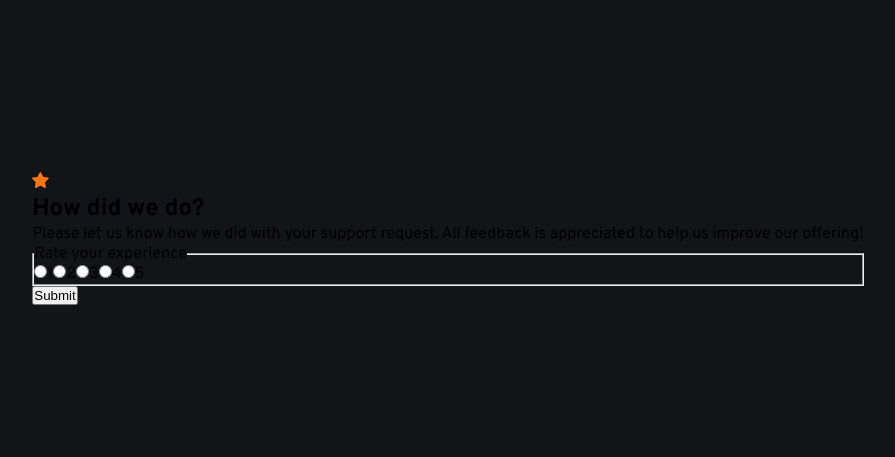
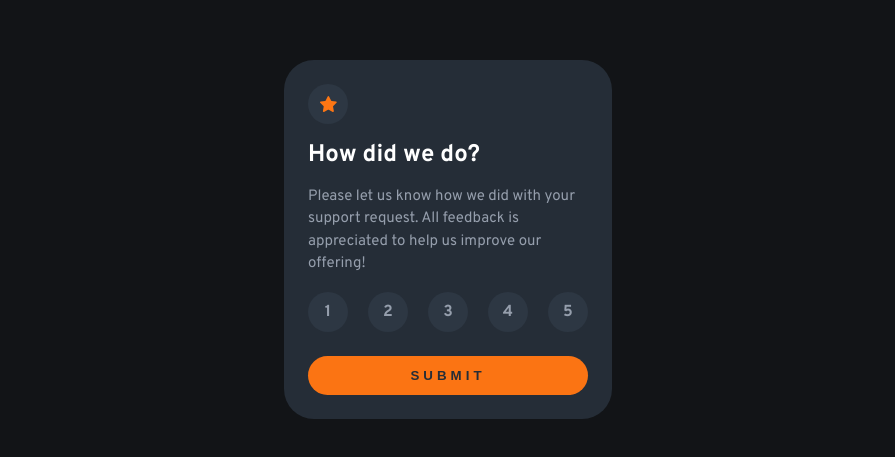
Before and after one commit to Natata08/rating-component, a React (Vite) app: page / in a window 1280 px wide. Shown: the part 161-618 px from the top of the page, without its empty margins (192-1087 px from the left). Built offline with nearby package versions, Linux system fonts and the light colour scheme.

Commit message:
add styling for RatingCard component

```diff
--- a/src/components/RatingCard.jsx
+++ b/src/components/RatingCard.jsx
@@ -1,27 +1,36 @@
+import styles from "./RatingCard.module.css";
+
 const RatingCard = () => {
   const ratings = [1, 2, 3, 4, 5];
   return (
-    <div>
-      <div>
+    <div className={styles.card}>
+      <div className={styles.starIcon}>
         <img src='/images/icon-star.svg' alt='Star icon' />
       </div>
-      <h2>How did we do?</h2>
-      <p>
+      <h2 className={styles.title}>How did we do?</h2>
+      <p className={styles.description}>
         Please let us know how we did with your support request. All feedback is
         appreciated to help us improve our offering!
       </p>
       <form>
-        <fieldset>
-          <legend>Rate your experience</legend>
+        <fieldset className={styles.ratingFieldset}>
+          <legend className='srOnly'>Rate your experience</legend>
           {ratings.map((rating) => (
-            <label key={`rating-${rating}`}>
-              <input type='radio' name='rating' value={rating} />
-              <span>{rating}</span>
+            <label key={`rating-${rating}`} className={styles.ratingLabel}>
+              <input
+                type='radio'
+                name='rating'
+                value={rating}
+                className={styles.ratingInput}
+              />
+              <span className={styles.ratingButton}>{rating}</span>
             </label>
           ))}
         </fieldset>
 
-        <button type='submit'>Submit</button>
+        <button type='submit' className={styles.submitButton}>
+          Submit
+        </button>
       </form>
     </div>
   );
--- /dev/null
+++ b/src/components/RatingCard.module.css
@@ -0,0 +1,100 @@
+.card {
+  background: var(--color-dark-blue);
+  border-radius: var(--border-radius);
+  padding: var(--spacing-24);
+  width: 100%;
+  max-width: 20.5rem;
+  display: flex;
+  flex-direction: column;
+  gap: var(--spacing-16);
+}
+
+.starIcon {
+  background-color: var(--color-dark-blue-light);
+  width: var(--spacing-40);
+  height: var(--spacing-40);
+  border-radius: 50%;
+  display: flex;
+  align-items: center;
+  justify-content: center;
+}
+
+.title {
+  color: var(--color-white);
+  font-size: var(--font-size-large);
+  font-weight: 700;
+}
+
+.description {
+  color: var(--color-light-grey);
+  font-size: var(--font-size-base);
+  line-height: 1.5;
+}
+
+.ratingFieldset {
+  border: none;
+  padding: 0;
+  margin-bottom: var(--spacing-24);
+  display: flex;
+  justify-content: space-between;
+}
+.ratingLabel {
+  position: relative;
+  cursor: pointer;
+}
+
+.ratingInput {
+  position: absolute;
+  opacity: 0;
+  width: 0;
+  height: 0;
+}
+
+.ratingButton {
+  display: flex;
+  align-items: center;
+  justify-content: center;
+  width: var(--spacing-40);
+  height: var(--spacing-40);
+  border-radius: 50%;
+  background-color: var(--color-dark-blue-light);
+  color: var(--color-light-grey);
+  font-weight: 700;
+}
+
+.ratingInput:checked + .ratingButton {
+  background-color: var(--color-white);
+  color: var(--color-dark-blue);
+}
+
+.ratingLabel:hover .ratingButton {
+  background-color: var(--color-orange);
+  color: var(--color-dark-blue);
+}
+
+.ratingInput:focus + .ratingButton {
+  outline: 1px solid var(--color-white);
+}
+
+.submitButton {
+  width: 100%;
+  background-color: var(--color-orange);
+  border: none;
+  padding: var(--spacing-12);
+  border-radius: var(--spacing-20);
+  color: var(--color-dark-blue);
+  text-transform: uppercase;
+  letter-spacing: var(--spacing-04);
+  font-weight: 700;
+  cursor: pointer;
+}
+
+.submitButton:hover:not(:disabled) {
+  background-color: var(--color-white);
+  color: var(--color-dark-blue);
+}
+
+.submitButton:disabled {
+  opacity: 0.5;
+  cursor: not-allowed;
+}
--- a/src/index.css
+++ b/src/index.css
@@ -5,10 +5,26 @@
   --color-white: hsl(0, 0%, 100%);
   --color-light-grey: hsl(217, 12%, 63%);
   --color-dark-blue: hsl(213, 19%, 18%);
+  --color-dark-blue-light: hsl(213, 19%, 22%);
   --color-very-dark-blue: hsl(216, 12%, 8%);
 
+  --spacing-04: 0.25rem;
+  --spacing-08: 0.5rem;
+  --spacing-12: 0.75rem;
+  --spacing-16: 1rem; /* 16px */
+  --spacing-20: 1.25rem;
+  --spacing-24: 1.5rem;
+  --spacing-32: 2rem;
+  --spacing-40: 2.5rem;
+  --spacing-48: 3rem;
+  --spacing-64: 4rem;
+
+  --border-radius: 1.875rem;
+
+  --font-size-base: 0.9375rem; /* 15px */
+  --font-size-large: 1.5rem;
+
   --font-family: "Overpass", sans-serif;
-  --font-size-paragraph: 15px;
 }
 
 * {
@@ -20,8 +36,20 @@
 body {
   font-family: var(--font-family);
   background-color: var(--color-very-dark-blue);
+  color: var(--color-white);
   min-height: 100vh;
   display: flex;
   justify-content: center;
   align-items: center;
 }
+
+.srOnly {
+  position: absolute;
+  width: 1px;
+  height: 1px;
+  padding: 0;
+  margin: -1px;
+  overflow: hidden;
+  clip: rect(0, 0, 0, 0);
+  border: 0;
+}
```
